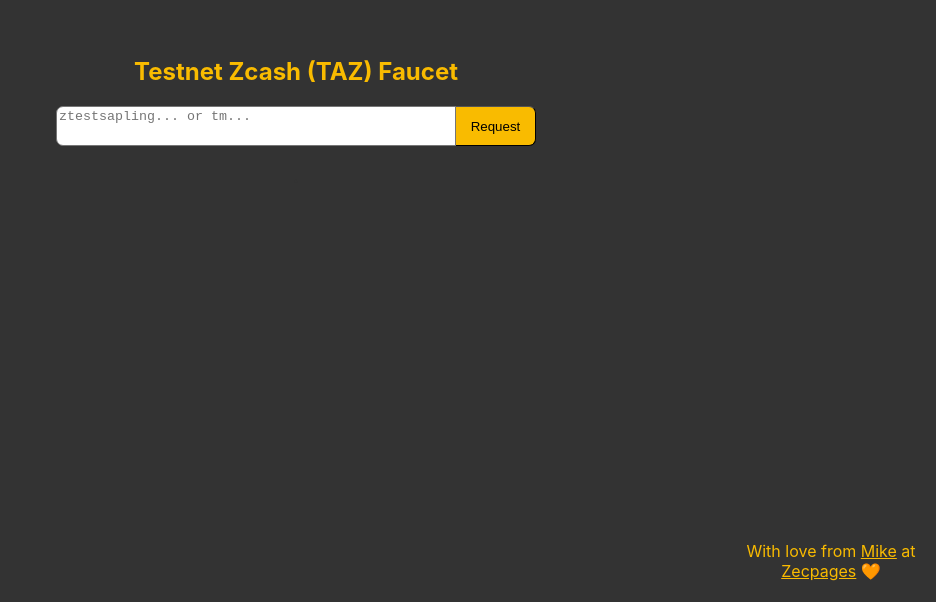
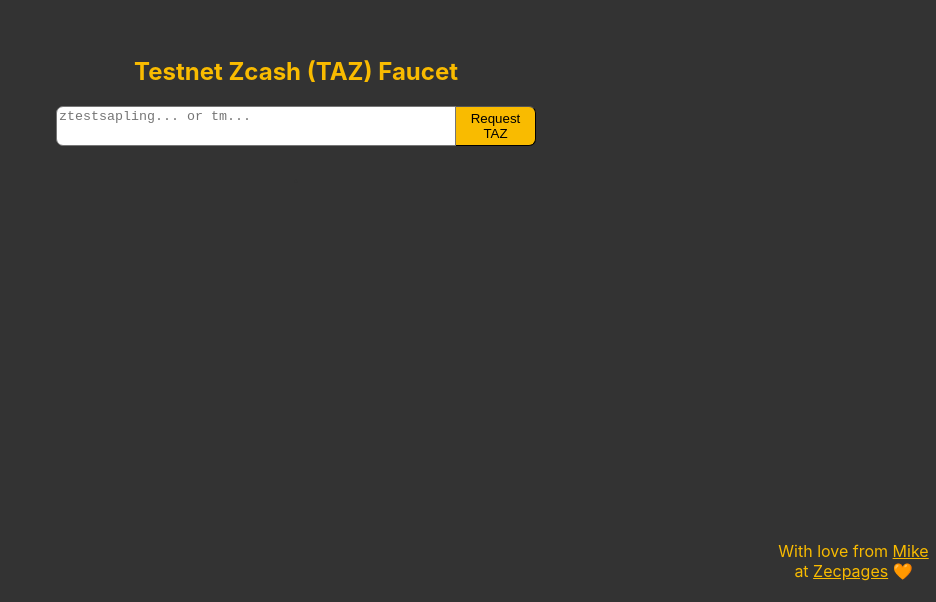
Before and after one commit to michaelharms6010/zcash-faucet, a React (Create React App) app in the folder faucet-react/: page / in a window 1280 px wide. Shown: the part 198-800 px from the top of the page, without its empty margins (344-1280 px from the left). Built offline with nearby package versions, Linux system fonts and the light colour scheme; no server answers.

Commit message:
style tweak

```diff
--- a/faucet-react/src/App.css
+++ b/faucet-react/src/App.css
@@ -41,6 +41,7 @@
   border-radius: 0px 7px 7px 0px;
   background: #F9BB00;
   color: black;
+  cursor: pointer;
 }
 
 
@@ -55,7 +56,7 @@
   position: fixed;
   bottom: 5px;
   right: 5px;
-  width: 200px;
+  width: 155px;
 }
 
 #disclaimer a {
--- a/faucet-react/src/App.js
+++ b/faucet-react/src/App.js
@@ -79,7 +79,7 @@
             value={address}
             onChange={handleChange}
           />
-          <button onClick={sendTaz}>Request</button>
+          <button onClick={sendTaz}>Request TAZ</button>
         </div>
         <h3 style={{color: message === "." ? "#333" : "#f9bb00"}} className="zaddr">{message}</h3>
       </div>
```
